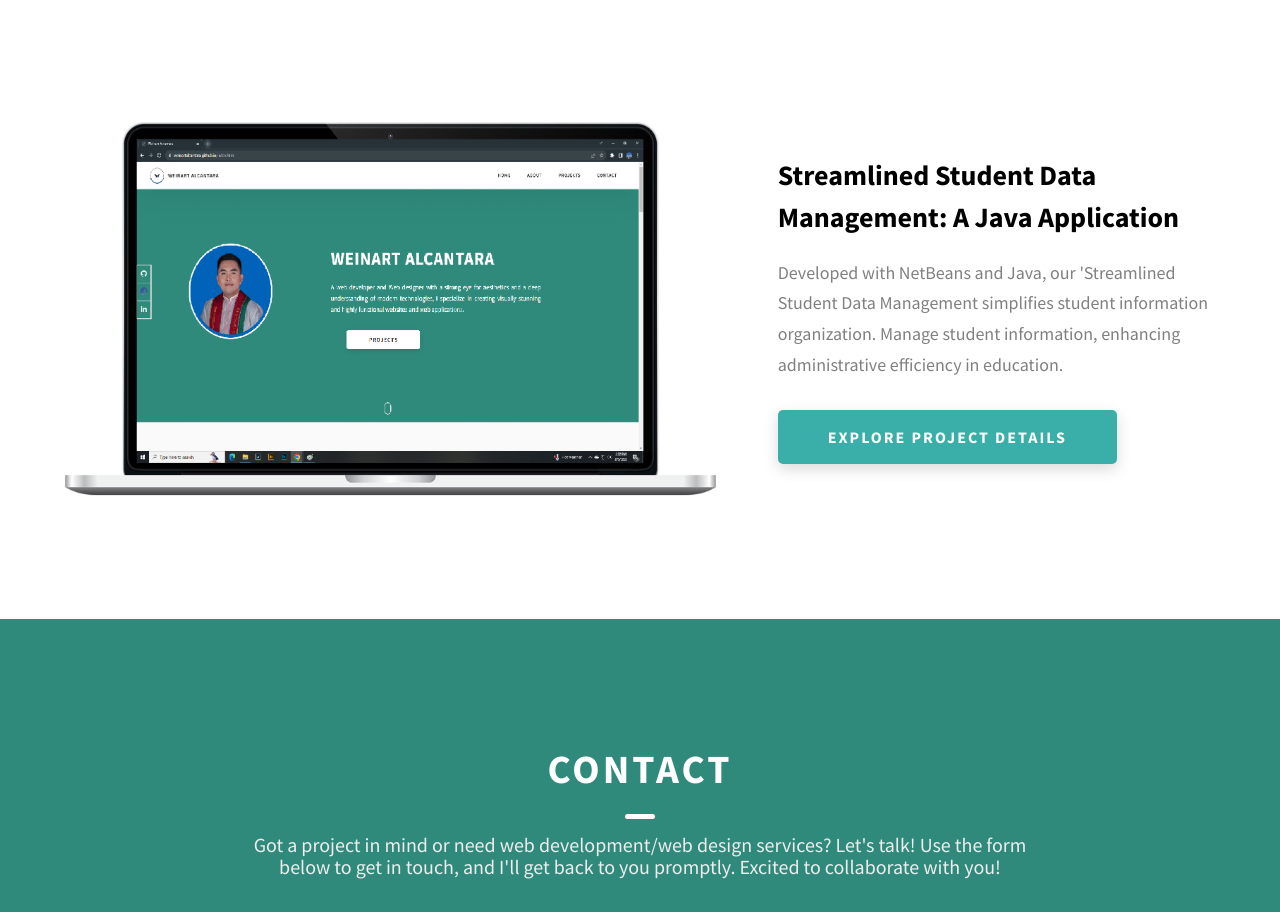
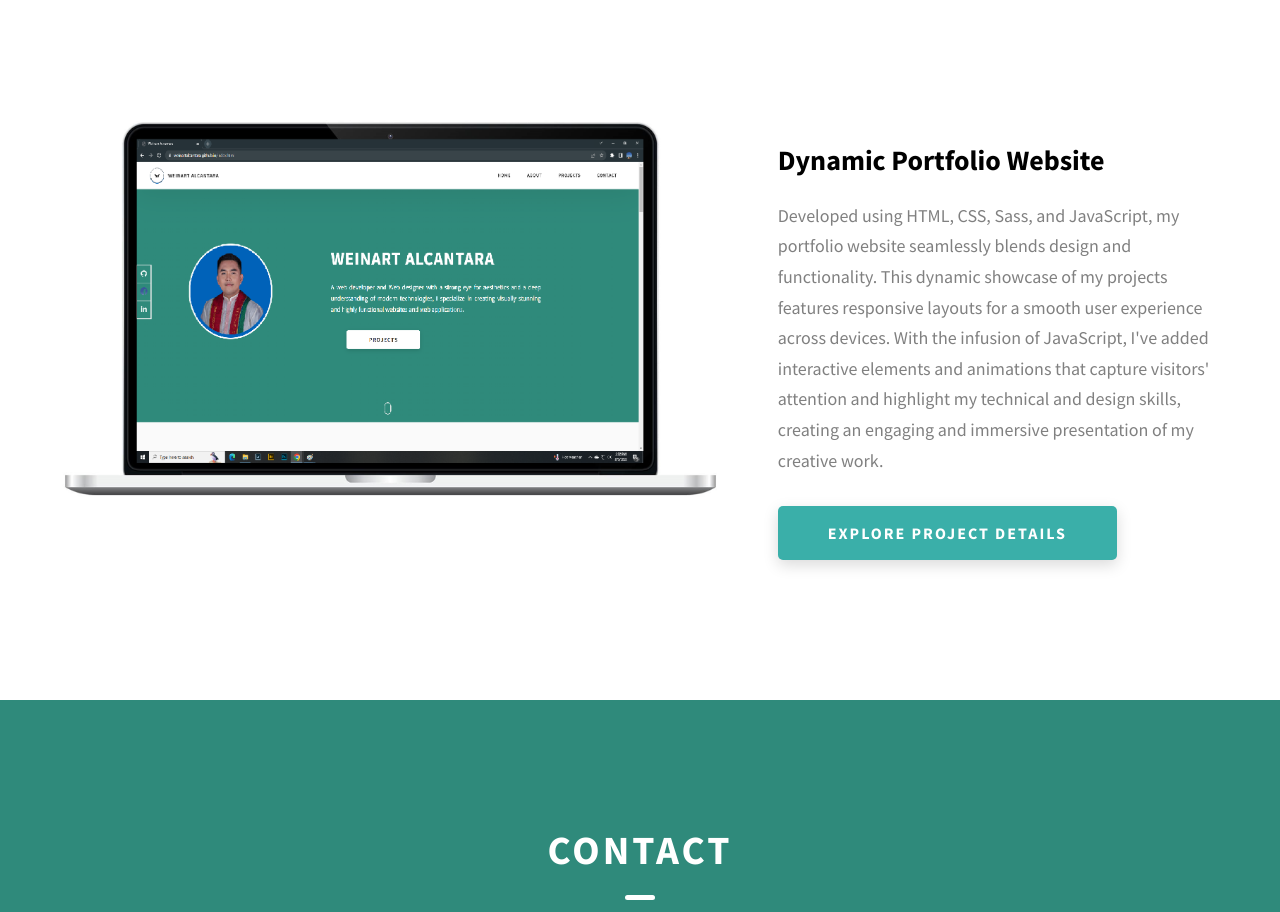
Before and after one commit to WeinartAlcantara/WeinartAlcantara.github.io, a website: page index.html in a window 1280 px wide. Shown: the part 3960-4872 px from the top of the page. Drawn offline with Linux system fonts and the light colour scheme.

Commit message:
Update index.html

```diff
--- a/index.html
+++ b/index.html
@@ -282,9 +282,9 @@
               />
             </div>
             <div class="projects__row-content">
-              <h3 class="projects__row-content-title">Streamlined Student Data Management: A Java Application</h3>
+              <h3 class="projects__row-content-title">Dynamic Portfolio Website</h3>
               <p class="projects__row-content-desc">
-                Developed with NetBeans and Java, our 'Streamlined Student Data Management simplifies student information organization. Manage student information, enhancing administrative efficiency in education.
+                Developed using HTML, CSS, Sass, and JavaScript, my portfolio website seamlessly blends design and functionality. This dynamic showcase of my projects features responsive layouts for a smooth user experience across devices. With the infusion of JavaScript, I've added interactive elements and animations that capture visitors' attention and highlight my technical and design skills, creating an engaging and immersive presentation of my creative work.
               </p>
               <a
                 href="./project-4.html"
```
